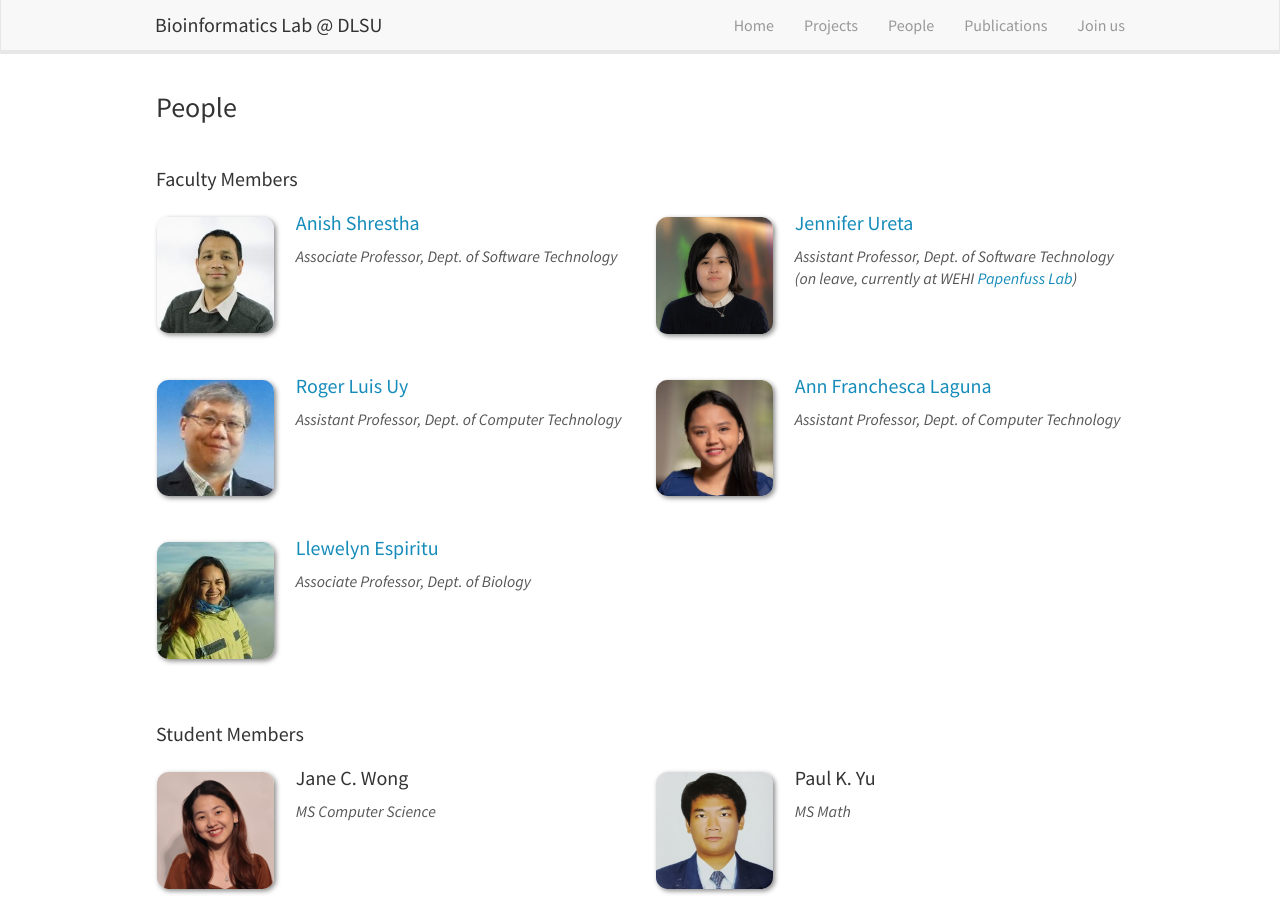
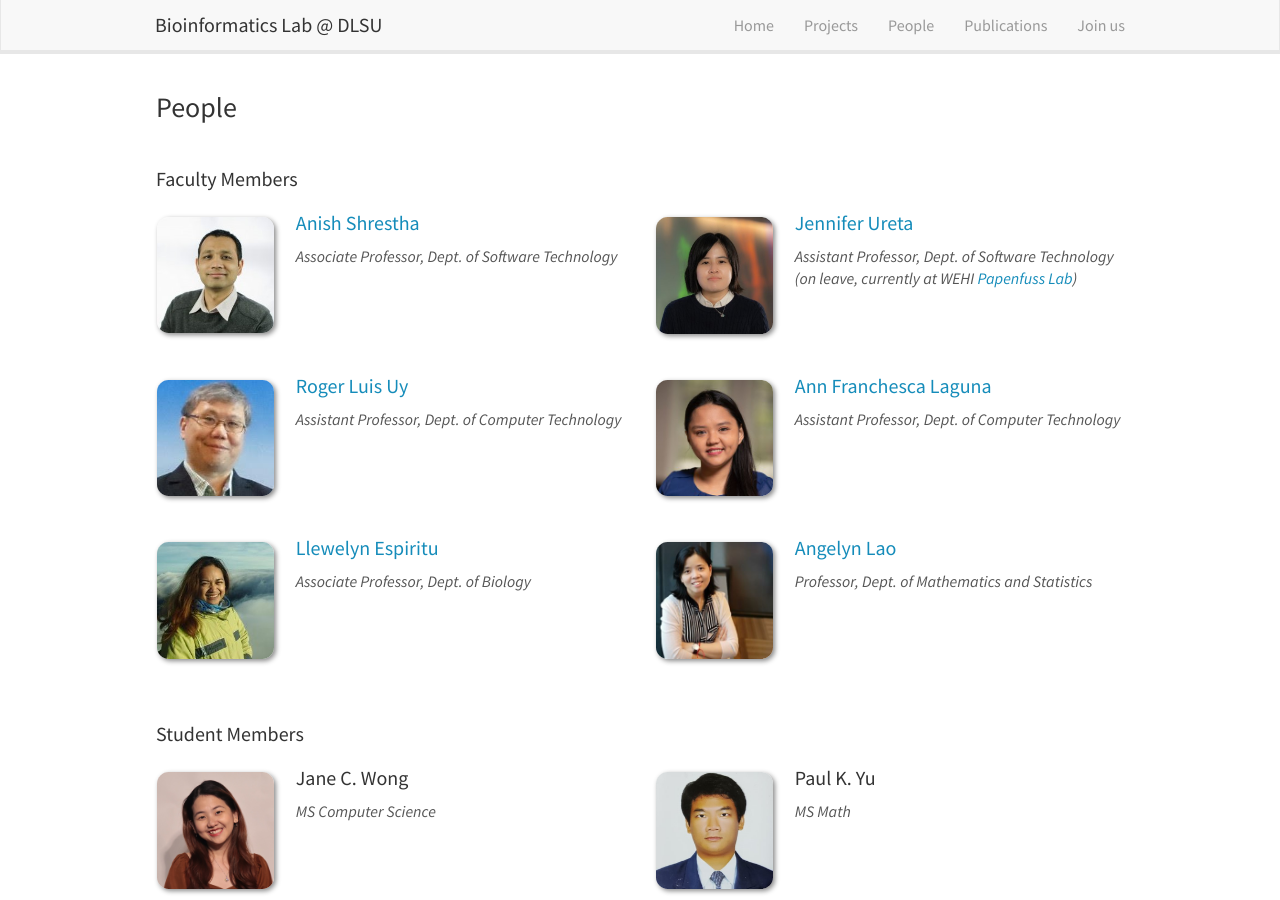
Before and after one commit to bioinfodlsu/bioinfodlsu.github.io, a Jekyll site: the page built from _pages/team.md, in a window 1280 px wide and 900 px high. Built offline with Jekyll 4.4.1, drawn with Linux system fonts in a browser that asks for light colours; nearby versions of some CDN libraries.

Commit message:
add Angie

```diff
--- a/_data/members_faculty.yml
+++ b/_data/members_faculty.yml
@@ -37,3 +37,10 @@
   email: a@b.c
   number_educ: 0
   education1:
+
+- name: <a href="https://scholar.google.com.ph/citations?user=pwzgQTwAAAAJ&hl=en">Angelyn Lao</a>
+  photo: angie.jpg
+  info: Professor, Dept. of Mathematics and Statistics
+  email: a@b.c
+  number_educ: 0
+  education1:
```
Also changed, not shown: images/teampic/angie.jpg (added).
